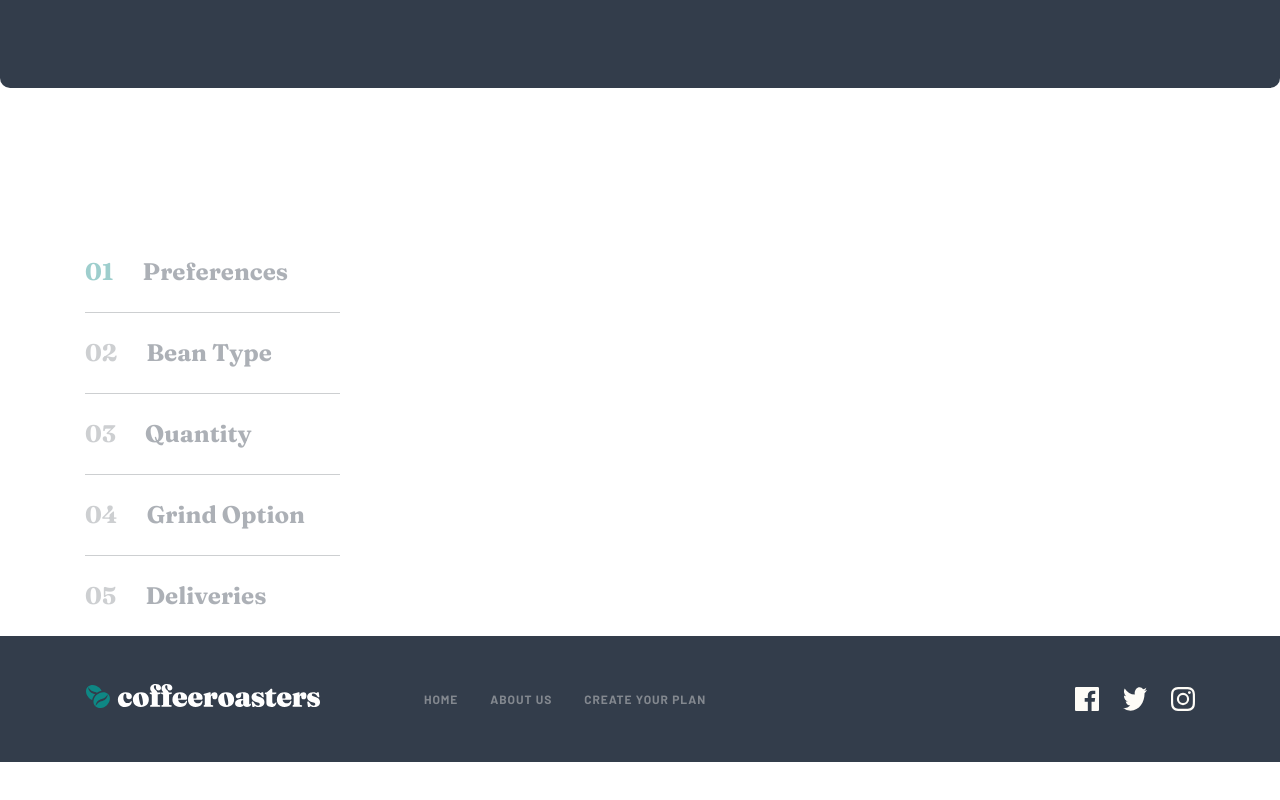
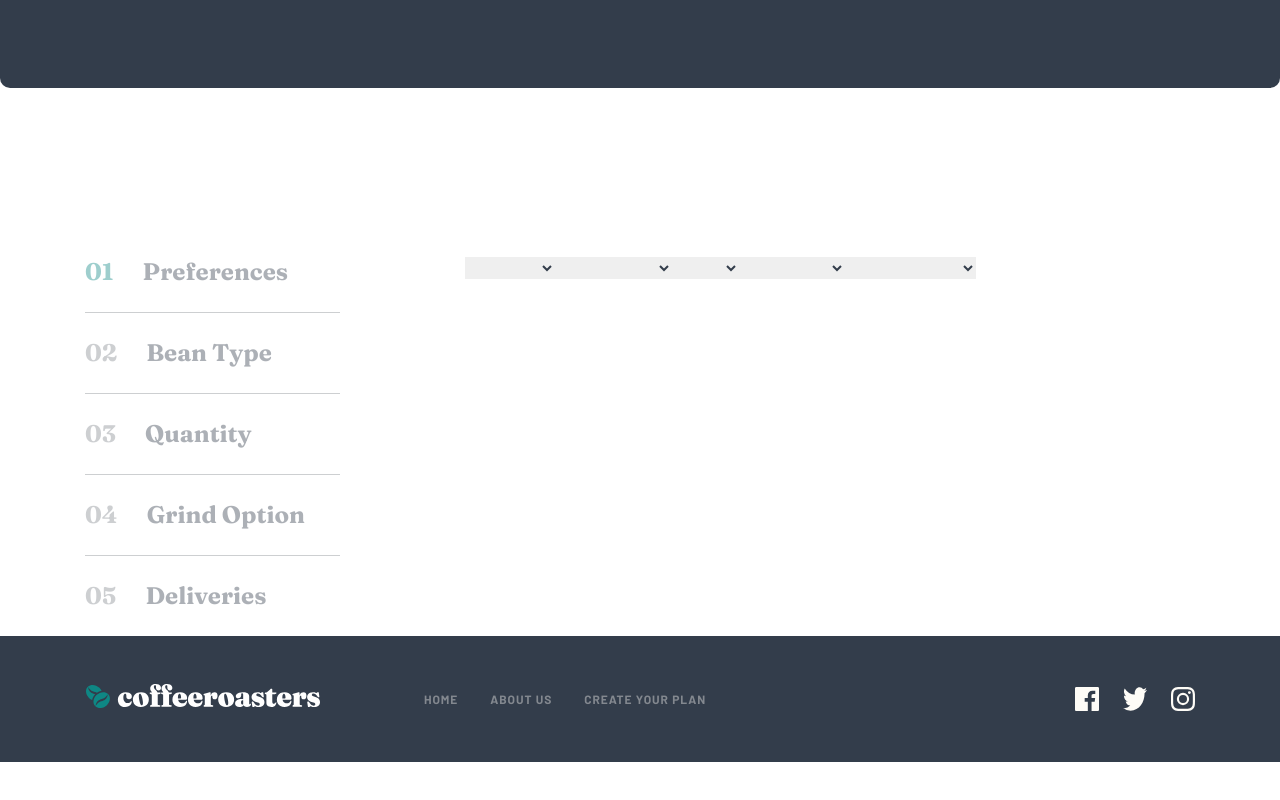
Before and after one commit to DanoBroz/coffeeroasters-subscription, a Next.js app: page /create in a window 1280 px wide. Shown: the part 1265-2065 px from the top of the page. Built offline with nearby package versions, Linux system fonts and the light colour scheme.

Commit message:
prepare option states with types

```diff
--- a/pages/create.tsx
+++ b/pages/create.tsx
@@ -1,4 +1,4 @@
-import { useState } from 'react'
+import { ChangeEvent, Dispatch, SetStateAction, useEffect, useRef, useState } from 'react'
 import { Jumbotron } from '../components'
 import { HowSection, PageContainer } from '../containers'
 
@@ -8,12 +8,29 @@ type Quantity = '250g' | '500g' | '1000g' | undefined
 type GrindOption = 'Wholebean' | 'Filter' | 'Cafetiére' | undefined
 type Deliveries = 'Every week' | 'Every 2 weeks' | 'Every month' | undefined
 
+type Options = Preferences | BeanType | Quantity | GrindOption | Deliveries
+
 function Create() {
-    const [preferences, setPreferences] = useState<Preferences>()
-    const [beanType, setBeanType] = useState<BeanType>()
-    const [quantity, setQuantity] = useState<Quantity>()
-    const [grindOption, setGrindOption] = useState<GrindOption>()
-    const [deliveries, setDeliveries] = useState<Deliveries>()
+    const [preferences, setPreferences] = useState<string | undefined>()
+    const [beanType, setBeanType] = useState<string | undefined>()
+    const [quantity, setQuantity] = useState<string | undefined>()
+    const [grindOption, setGrindOption] = useState<string | undefined>()
+    const [deliveries, setDeliveries] = useState<string | undefined>()
+
+    const preferencesRef = useRef<HTMLSelectElement>(null)
+    const beanRef = useRef<HTMLSelectElement>(null)
+    const quantityRef = useRef<HTMLSelectElement>(null)
+    const grindRef = useRef<HTMLSelectElement>(null)
+    const deliveriesRef = useRef<HTMLSelectElement>(null)
+
+    const handleChange = (e: ChangeEvent<HTMLSelectElement>, setFunction: Dispatch<SetStateAction<string | undefined>>) => {
+        e.preventDefault()
+        setFunction(e.target.value)
+    }
+
+    useEffect(() => {
+        console.log(preferences, beanType, quantity, grindOption, deliveries)
+    }, [preferences, beanType, quantity, grindOption, deliveries])
 
     return (
         <PageContainer>
@@ -48,6 +65,80 @@ function Create() {
                         ))}
                     </div>
                     <div className='grid'>
+                        <form>
+                            <div>
+                                <select
+                                    ref={preferencesRef}
+                                    value={preferences}
+                                    onChange={(e) => handleChange(e, setPreferences)}
+                                >
+                                    {[undefined, 'Capsule', 'Filter', 'Espresso'].map((item, index) => (
+                                        <option
+                                            key={`${item}-${index}`}
+                                            value={item}
+                                        >
+                                            {item}
+                                        </option>
+                                    ))}
+                                </select>
+                                <select
+                                    ref={beanRef}
+                                    value={beanType}
+                                    onChange={(e) => handleChange(e, setBeanType)}
+                                >
+                                    {[undefined, 'Single Origin', 'Decaf', 'Blended'].map((item, index) => (
+                                        <option
+                                            key={`${item}-${index}`}
+                                            value={item}
+                                        >
+                                            {item}
+                                        </option>
+                                    ))}
+                                </select>
+                                <select
+                                    ref={quantityRef}
+                                    value={quantity}
+                                    onChange={(e) => handleChange(e, setQuantity)}
+                                >
+                                    {[undefined, '250g', '500g', '1000g'].map((item, index) => (
+                                        <option
+                                            key={`${item}-${index}`}
+                                            value={item}
+                                        >
+                                            {item}
+                                        </option>
+                                    ))}
+                                </select>
+                                <select
+                                    ref={grindRef}
+                                    value={grindOption}
+                                    onChange={(e) => handleChange(e, setGrindOption)}
+                                >
+                                    {[undefined, 'Wholebean', 'Filter', 'Cafetiére'].map((item, index) => (
+                                        <option
+                                            key={`${item}-${index}`}
+                                            value={item}
+                                        >
+                                            {item}
+                                        </option>
+                                    ))}
+                                </select>
+                                <select
+                                    ref={deliveriesRef}
+                                    value={deliveries}
+                                    onChange={(e) => handleChange(e, setDeliveries)}
+                                >
+                                    {[undefined, 'Every week', 'Every 2 weeks', 'Every month'].map((item, index) => (
+                                        <option
+                                            key={`${item}-${index}`}
+                                            value={item}
+                                        >
+                                            {item}
+                                        </option>
+                                    ))}
+                                </select>
+                            </div>
+                        </form>
                         <div className=''></div>
                     </div>
                 </div>
```
